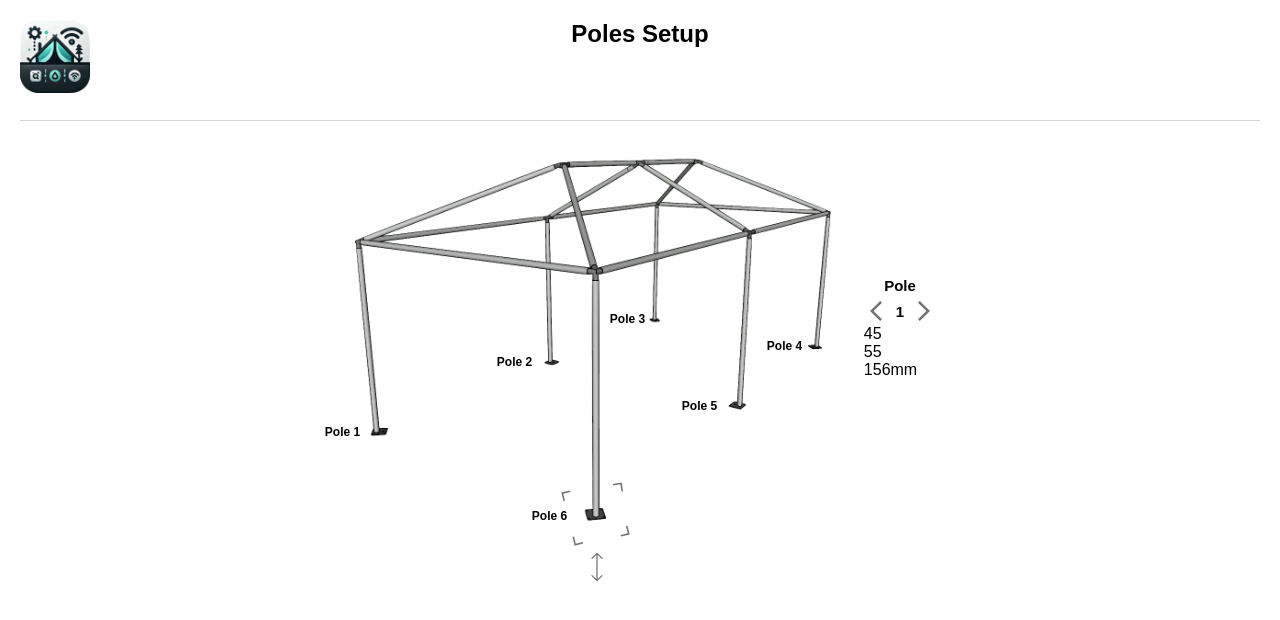
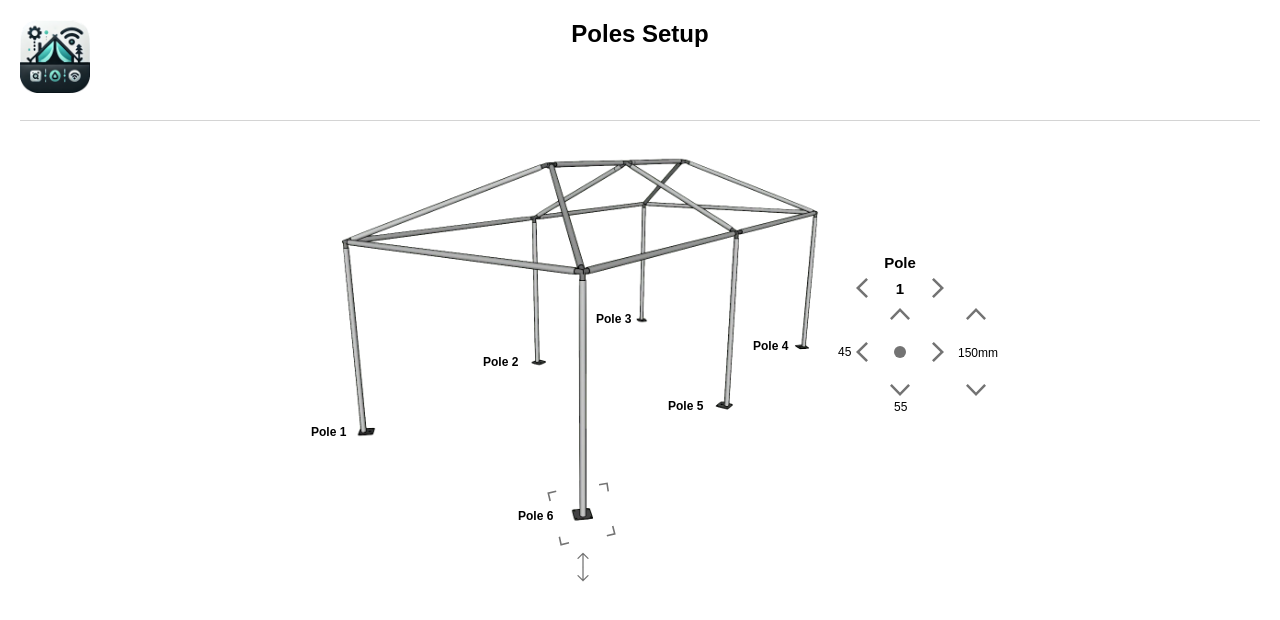
Before and after one commit to dimitry-lzs/hciWeb, a React app: page /poles-setup in a window 1280 px wide. Shown: the top 620 px of the page. Built offline with nearby package versions, Linux system fonts and the light colour scheme.

Commit message:
Make it interactive, some progress

```diff
--- a/src/pages/PolesSetup/PolesSetup.less
+++ b/src/pages/PolesSetup/PolesSetup.less
@@ -156,6 +156,93 @@
                         }
                     }
                 }
+
+                .PoleControls {
+                    position: relative;
+                    height: 100px;
+                    width: 100px;
+                    display: flex;
+                    flex-direction: column;
+                    justify-content: center;
+                    align-items: center;
+
+                    .PoleArrow {
+                        position: absolute;
+                        cursor: pointer;
+                        width: 24px;
+                        height: 24px;
+                        background-repeat: no-repeat;
+                        background-size: contain;
+                        background-position: center;
+                        background-image: url('../../assets/ChevronDown.svg');
+
+                        &.left {
+                            transform: rotate(90deg);
+                            top: 38px;
+                            left: 0px;
+                        }
+
+                        &.right {
+                            transform: rotate(-90deg);
+                            top: 38px;
+                            right: 0px;
+                        }
+
+                        &.forward {
+                            transform: rotate(180deg);
+                            top: 0px;
+                            left: 38px;
+                        }
+
+                        &.backward {
+                            transform: rotate(0deg);
+                            bottom: 0px;
+                            left: 38px;
+                        }
+
+                        &.up {
+                            top: 0;
+                            right: -38px;
+                            transform: rotate(180deg);
+                        }
+
+                        &.down {
+                            right: -38px;
+                            bottom: 0;
+                            transform: rotate(0deg);
+                        }
+                    }
+
+                    .Reset {
+                        cursor: pointer;
+                        width: 12px;
+                        height: 12px;
+                        border-radius: 6px;
+                        background-color: #737373;
+                    }
+
+                    .PoleDepth {
+                        font-size: 12px;
+                        position: absolute;
+                        top: 44px;
+                        right: -48px;
+                    }
+
+                    .PoleCoordinate {
+                        position: absolute;
+                        font-size: 12px;
+
+                        &.x {
+                            top: 43px;
+                            left: -12px;
+                        }
+
+                        &.y {
+                            bottom: -12px;
+                            left: 44px;
+                        }
+                    }
+                }
             }
         }
     }
--- a/src/pages/PolesSetup/index.tsx
+++ b/src/pages/PolesSetup/index.tsx
@@ -1,4 +1,4 @@
-import React from 'react';
+import React, { useState } from 'react';
 
 import Header from '../../components/Header';
 import SpookyScarySkeleton from './SpookyScarySkeleton';
@@ -20,8 +20,39 @@ function Switch({ currentPole, prev, next }: { currentPole: number, prev: () =>
     );
 }
 
+function PoleController({ coordinates, setCoordinates, depth, setDepth }: { coordinates: { x: number, y: number }, setCoordinates: React.Dispatch<React.SetStateAction<{ x: number, y: number }>>, depth: number, setDepth: React.Dispatch<React.SetStateAction<number>> }) {
+    return (
+        <div className='PoleControls'>
+            <div className='PoleArrow left' onMouseDown={(event) => handleMouseDown(event, () => setCoordinates(oldCoordninates => ({ ...oldCoordninates, x: oldCoordninates.x - 1 })))} />
+            <div className='PoleArrow right' onMouseDown={(event) => handleMouseDown(event, () => setCoordinates(oldCoordninates => ({ ...oldCoordninates, x: oldCoordninates.x + 1 })))} />
+            <div className='PoleArrow forward' onMouseDown={(event) => handleMouseDown(event, () => setCoordinates(oldCoordninates => ({ ...oldCoordninates, y: oldCoordninates.y + 1 })))} />
+            <div className='PoleArrow backward' onMouseDown={(event) => handleMouseDown(event, () => setCoordinates(oldCoordninates => ({ ...oldCoordninates, y: oldCoordninates.y - 1 })))} />
+            <div className='Reset'
+                onClick={() => {
+                    setCoordinates({ x: 50, y: 50 });
+                    setDepth(150);
+                }} />
+            <div className='PoleCoordinate x'>{coordinates.x}</div>
+            <div className='PoleCoordinate y'>{coordinates.y}</div>
+            <div className='PoleArrow up' onMouseDown={(event) => handleMouseDown(event, () => setDepth(oldDepth => oldDepth - 1))} />
+            <div className='PoleDepth'>{`${depth}mm`}</div>
+            <div className='PoleArrow down' onMouseDown={(event) => handleMouseDown(event, () => setDepth(oldDepth => oldDepth + 1))} />
+        </div>
+    );
+}
+
+const handleMouseDown = (e: React.MouseEvent, handlerFunction: () => void) => {
+    e.preventDefault();
+    handlerFunction();
+    const interval = setInterval(handlerFunction, 100);
+    const handleMouseUp = () => clearInterval(interval);
+    window.addEventListener('mouseup', handleMouseUp);
+};
+
 export default function PolesSetupScreen() {
-    const [pole, setPole] = React.useState(1);
+    const [pole, setPole] = useState(1);
+    const [coordinates, setCoordinates] = useState({ x: 45, y: 55 });
+    const [depth, setDepth] = useState(150);
 
     return (
         <div className='PolesSetup'>
@@ -31,18 +62,7 @@ export default function PolesSetupScreen() {
                 <div className='PolesSettings'>
                     <div className='Controls'>
                         <Switch currentPole={pole} prev={() => setPole(currentPole => (currentPole - 1) % 6 || totalPoles)} next={() => setPole(currentPole => (currentPole + 1) % 6 || totalPoles)} />
-                        <div className='PoleControls'>
-                            <div className='PoleArrow left' />
-                            <div className='PoleArrow right' />
-                            <div className='PoleArrow forward' />
-                            <div className='PoleArrow backwards' />
-                            <div className='Reset' />
-                            <div className='PoleCoordinate x'>45</div>
-                            <div className='PoleCoordinate y'>55</div>
-                            <div className='PoleArrow up' />
-                            <div className='PoleDepth'>156mm</div>
-                            <div className='PoleArrow down' />
-                        </div>
+                        <PoleController coordinates={coordinates} setCoordinates={setCoordinates} depth={depth} setDepth={setDepth} />
                     </div>
                 </div>
             </div>
```
